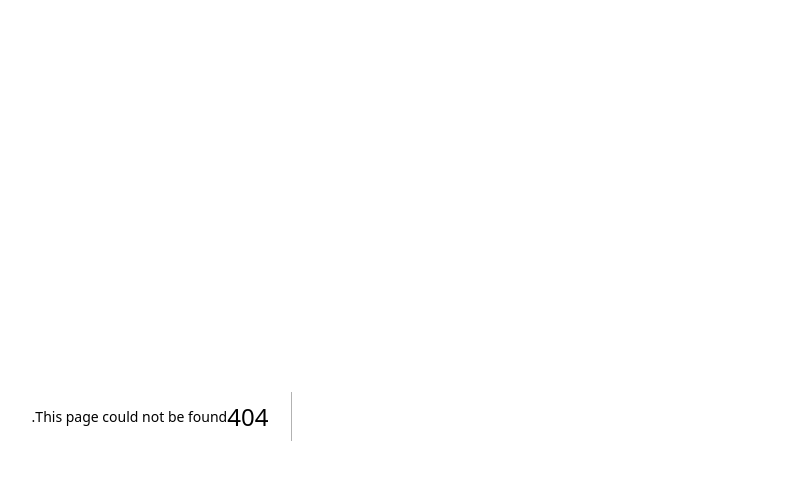
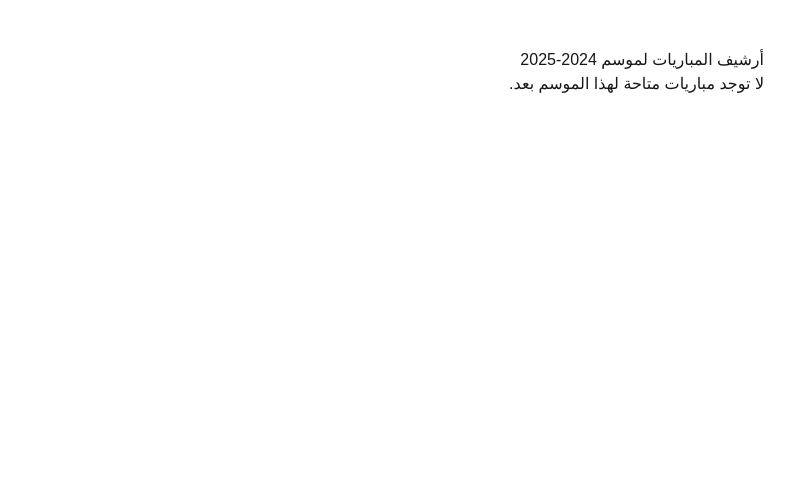
Before and after one commit to nawahtkui/ai-sports-content-generator, a Next.js app: page /archives/seasons/2024-2025 in a window 1280 px wide. Before the commit this address had no page. Shown: the top 480 px of the page, without its empty margins (468-1262 px from the left). Built offline with nearby package versions, Linux system fonts and the light colour scheme.

Commit message:
Add season-based match archives pages

```diff
--- /dev/null
+++ b/app/archives/seasons/[season]/page.tsx
@@ -0,0 +1,40 @@
+import { notFound } from "next/navigation";
+import seasons from "../../../../data/seasons.json";
+import matches from "../../../../data/matches.json";
+import Link from "next/link";
+
+interface Params {
+  params: { season: string };
+}
+
+export default function SeasonArchivePage({ params }: Params) {
+  const seasonSlug = params.season.toLowerCase();
+  const seasonInfo = seasons.find(s => s.slug === seasonSlug);
+
+  if (!seasonInfo) return notFound();
+
+  // جلب المباريات التي تنتمي لهذا الموسم
+  const seasonMatches = matches.filter(m => m.season === seasonSlug);
+
+  return (
+    <main style={{ padding: "2rem", fontFamily: "sans-serif", maxWidth: "900px" }}>
+      <h1>أرشيف المباريات لموسم {seasonInfo.name}</h1>
+      {seasonMatches.length === 0 ? (
+        <p>لا توجد مباريات متاحة لهذا الموسم بعد.</p>
+      ) : (
+        <ul style={{ marginTop: "1rem", lineHeight: "2" }}>
+          {seasonMatches.map((match) => (
+            <li key={match.slug}>
+              <Link href={`/matches/${match.slug}`}>
+                <strong>{match.home} vs {match.away}</strong>
+              </Link>
+              <div style={{ fontSize: "0.9rem", color: "#666" }}>
+                {match.date} — {match.score}
+              </div>
+            </li>
+          ))}
+        </ul>
+      )}
+    </main>
+  );
+}
--- /dev/null
+++ b/app/archives/seasons/page.tsx
@@ -0,0 +1,17 @@
+import seasons from "../../../data/seasons.json";
+import Link from "next/link";
+
+export default function ArchivesSeasonsPage() {
+  return (
+    <main style={{ padding: "2rem", fontFamily: "sans-serif", maxWidth: "900px" }}>
+      <h1>أرشيف المباريات حسب الموسم</h1>
+      <ul style={{ marginTop: "1rem" }}>
+        {seasons.map((season) => (
+          <li key={season.slug}>
+            <Link href={`/archives/seasons/${season.slug}`}>{season.name}</Link>
+          </li>
+        ))}
+      </ul>
+    </main>
+  );
+}
--- a/data/matches.json
+++ b/data/matches.json
@@ -1,4 +1,20 @@
 [
-  { "slug": "alahly-vs-alhilal", "home": "AlAhly", "away": "AlHilal", "date": "2026-01-20", "score": "2-1", "summary": "مباراة مثيرة بين الأهلي والهلال.", "season": "season-2025-2026" },
-  { "slug": "alnasr-vs-esperance", "home": "AlNasr", "away": "Esperance", "date": "2026-01-21", "score": "3-2", "summary": "النصر والترجي في مباراة مشوقة.", "season": "season-2025-2026" }
+  {
+    "slug": "arsenal-vs-chelsea",
+    "home": "Arsenal",
+    "away": "Chelsea",
+    "date": "2026-01-20",
+    "score": "2-1",
+    "summary": "Arsenal defeated Chelsea in an exciting match with late drama.",
+    "season": "2025-2026"
+  },
+  {
+    "slug": "real-madrid-vs-barcelona",
+    "home": "Real Madrid",
+    "away": "Barcelona",
+    "date": "2026-01-21",
+    "score": "3-2",
+    "summary": "A thrilling El Clásico with goals, intensity, and brilliant performances.",
+    "season": "2025-2026"
+  }
 ]
--- a/data/seasons.json
+++ b/data/seasons.json
@@ -1,4 +1,4 @@
 [
-  { "slug": "season-2025-2026", "name": "الموسم 2025-2026", "year": "2025-2026" },
-  { "slug": "season-2024-2025", "name": "الموسم 2024-2025", "year": "2024-2025" }
+  { "slug": "2025-2026", "name": "2025-2026" },
+  { "slug": "2024-2025", "name": "2024-2025" }
 ]
```
